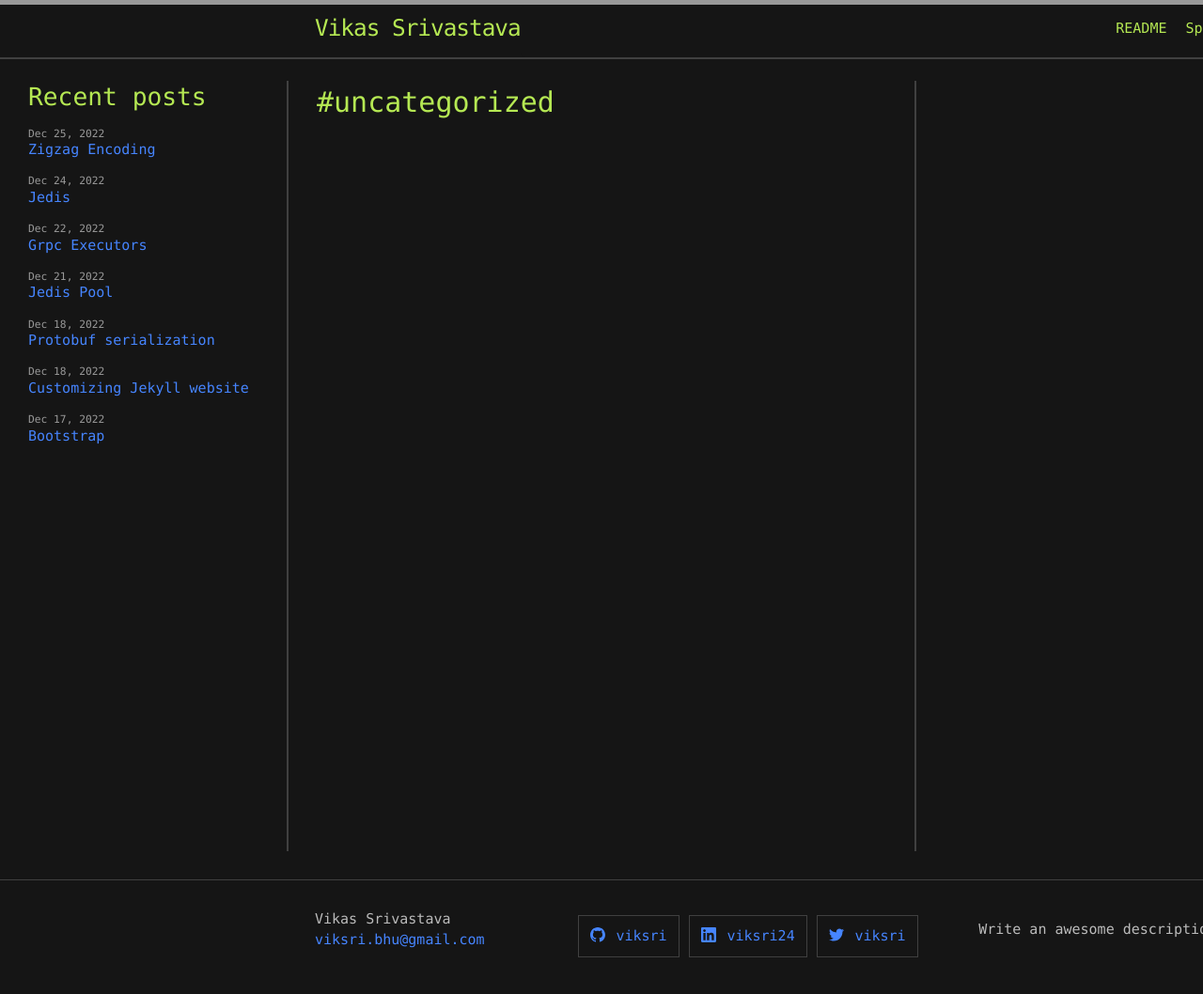
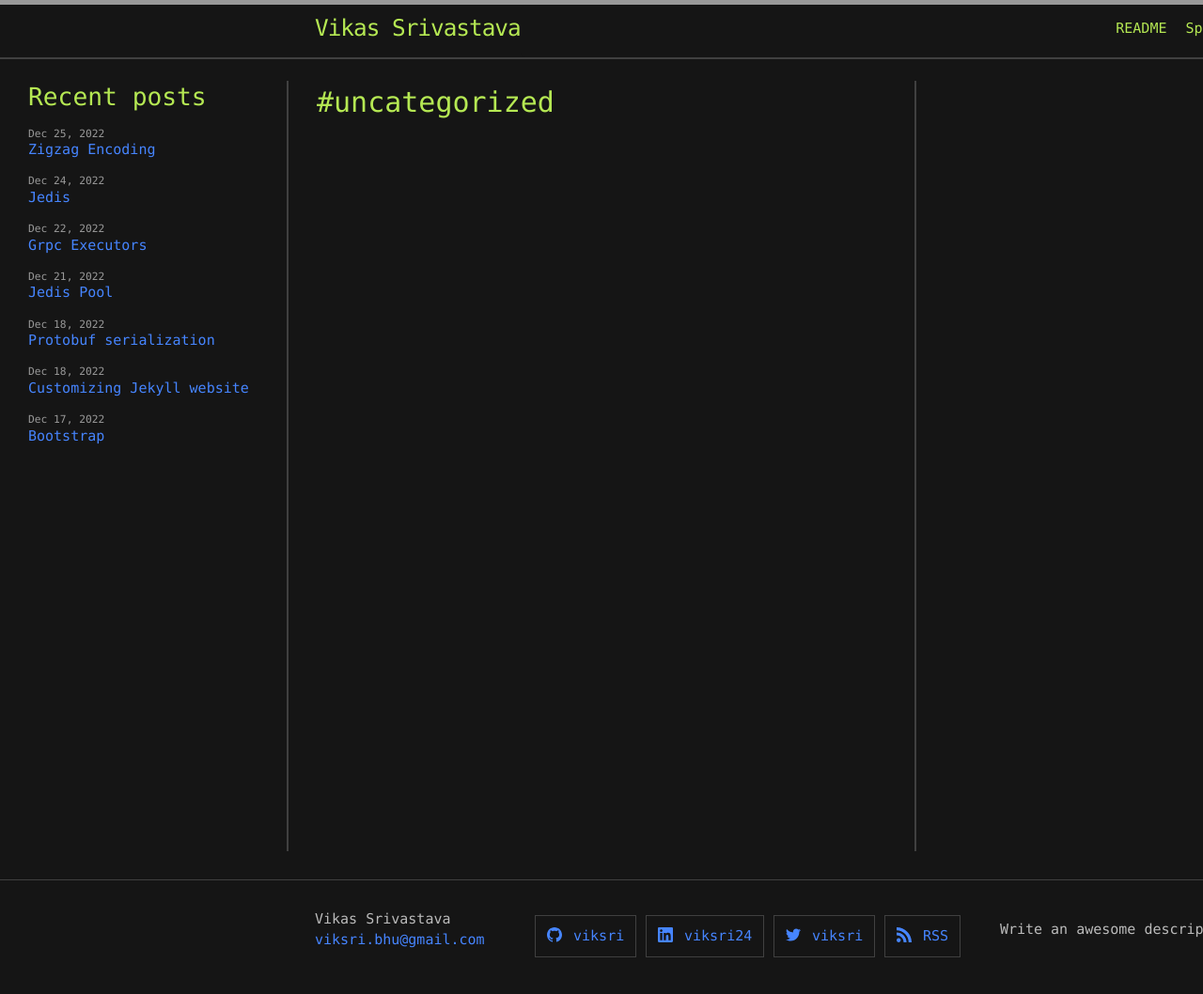
Before and after one commit to viksri/viksri.github.io, a Jekyll site: the page built from _tags/uncategorized.md, in a window 1280 px wide and 1072 px high. Shown: the top 1058 px of the window at 94% size. Built offline with Jekyll 4.4.1, drawn with Linux system fonts in a browser that asks for light colours.

```diff
--- a/_config.yml
+++ b/_config.yml
@@ -22,6 +22,7 @@ url: "" # the base hostname & protocol for your site, e.g. http://example.com
 twitter_username: viksri
 github_username:  viksri
 linkedin_username: viksri24
+rss: RSS
 
 permalink: /:title/
 
--- a/_includes/head.html
+++ b/_includes/head.html
@@ -1,3 +1,4 @@
+<link rel="alternate" type="application/atom+xml" title="{{ site.title }}" href="/feed.xml">
 <head>
   <meta charset="utf-8">
   <meta http-equiv="X-UA-Compatible" content="IE=edge">
```
